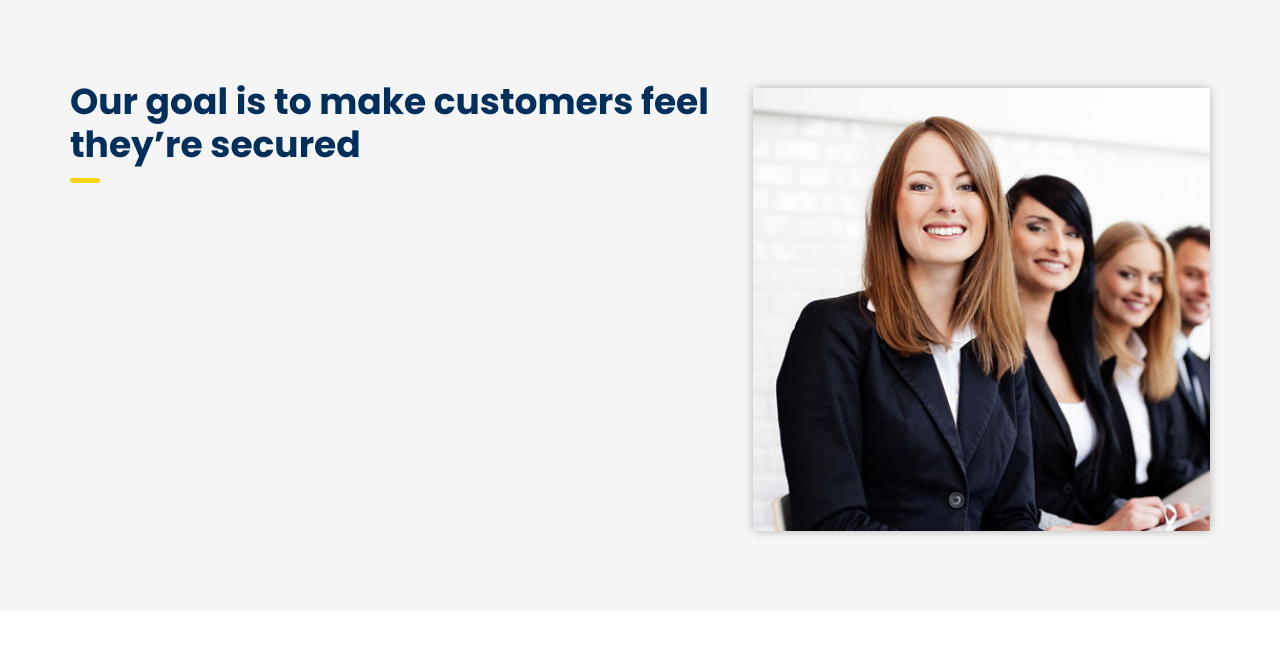
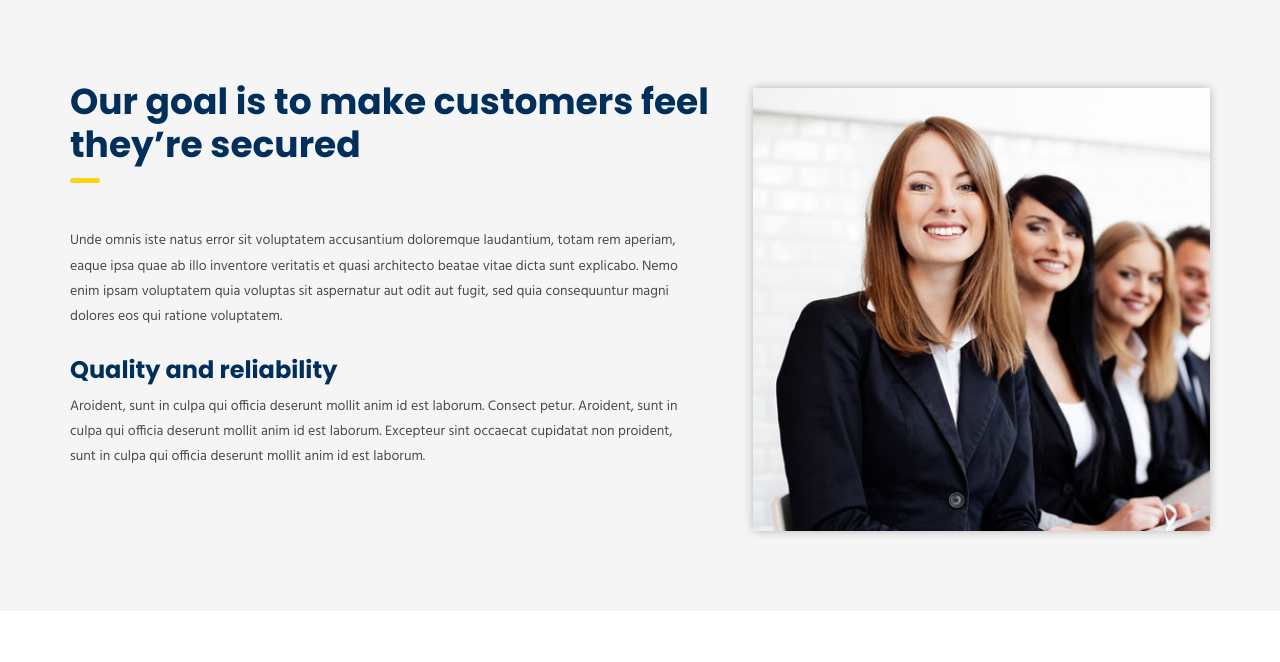
Before and after one commit to PrathamDeshmukh/Screenbros, a CodeIgniter app: page /Screenbrosnew/ in a window 1280 px wide. Shown: the part 714-1376 px from the top of the page. Run offline with CodeIgniter, Linux system fonts and the light colour scheme; some libraries are stand-ins or nearby versions.

Commit message:
change in home

```diff
--- a/application/views/front/home.php
+++ b/application/views/front/home.php
@@ -75,14 +75,15 @@
         <div class="row">
             <div class="col col-md-7">
                 <div class="about-details">
-                    <!-- <p>Unde omnis iste natus error sit voluptatem accusantium doloremque laudantium, totam rem aperiam,
+                    <p>Unde omnis iste natus error sit voluptatem accusantium doloremque laudantium, totam rem aperiam,
                         eaque ipsa quae ab illo inventore veritatis et quasi architecto beatae vitae dicta sunt
                         explicabo. Nemo enim ipsam voluptatem quia voluptas sit aspernatur aut odit aut fugit, sed quia
                         consequuntur magni dolores eos qui ratione voluptatem.</p>
                     <h3>Quality and reliability</h3>
                     <p>Aroident, sunt in culpa qui officia deserunt mollit anim id est laborum. Consect petur. Aroident,
                         sunt in culpa qui officia deserunt mollit anim id est laborum. Excepteur sint occaecat cupidatat
-                        non proident, sunt in culpa qui officia deserunt mollit anim id est laborum.</p> -->
+                        non proident, sunt in culpa qui officia deserunt mollit anim id est laborum.
+                    </p>
                 </div>
             </div>
 
```
